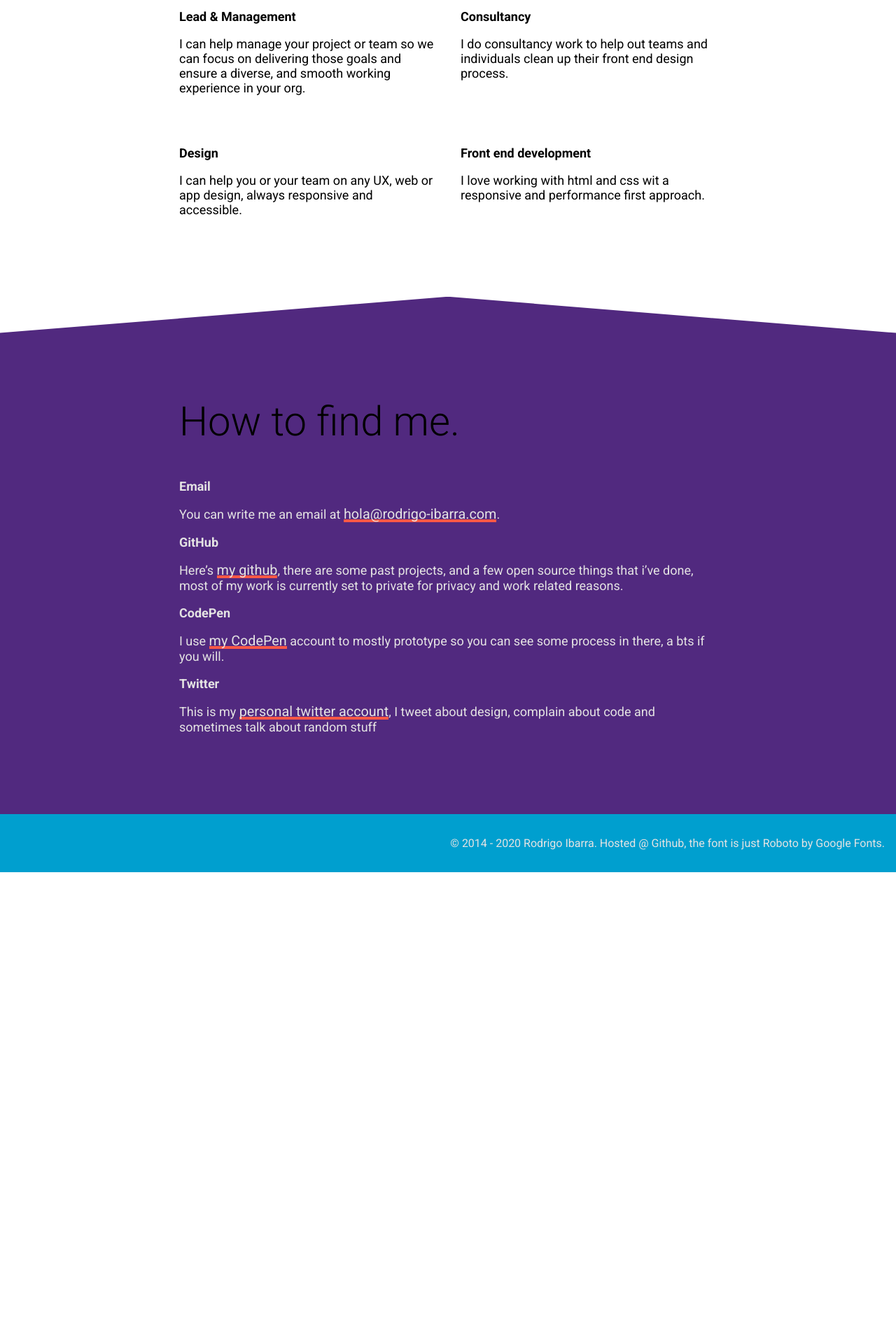
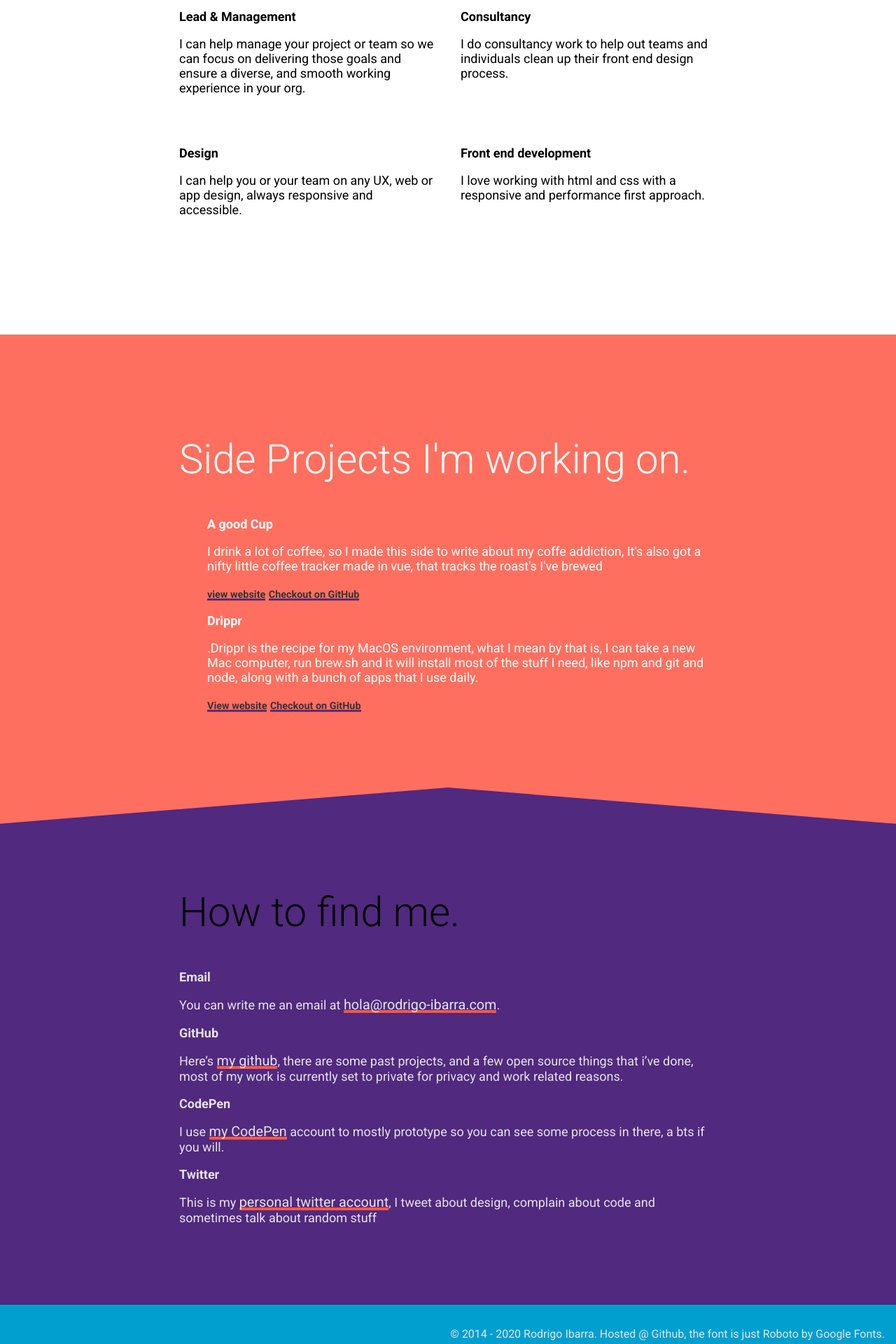
Before and after one commit to rodrigoibarra/rodrigo-ibarra.com, a Jekyll site: the page built from index.html, in a window 1280 px wide. Shown: the part 1460-3380 px from the top of the page at 70% size. Built offline with Jekyll 4.4.1, drawn with Linux system fonts in a browser that asks for light colours; before the commit the page ends 2706 px from its top, so only the background shows below that.

Commit message:
added the side projects section

```diff
--- /dev/null
+++ b/_scss/_sideprojects.scss
@@ -0,0 +1,24 @@
+.sideProjects{
+    background-color: lighten( $red, 5% );;
+    padding-bottom:8em;
+    position: relative;
+    top:3em;
+    color:white;
+}
+
+.sideProjectsList{
+    list-style: none;
+}
+
+
+a.projectLink {
+    font-size: .8em;
+    font-weight: bold;
+    color: lighten( $black, 5% );
+    text-decoration: none;
+    transition: all .2s ease-out;
+    background: linear-gradient($purple, $purple);
+    background-size: 100% .2em;
+    background-repeat: no-repeat;
+    background-position: left 0 bottom 0;
+}
--- a/css/global.scss
+++ b/css/global.scss
@@ -34,7 +34,7 @@ a, a:hover, a:visited, a:focus{
 @import "nav";
 @import "header";
 
-header, .work-section, .services-section, .contact-section, .portfolio-section{
+header, .work-section, .services-section, .contact-section, .portfolio-section, .sideProjects{
 	padding:5.333em 20%;
 
 	@media screen and (max-width: 670px) {
@@ -61,7 +61,7 @@ header, .work-section, .services-section, .contact-section, .portfolio-section{
 }
 
 @import "services";
-
+@import "sideprojects";
 @import "contact";
 @import "portfolio";
 
--- a/index.html
+++ b/index.html
@@ -26,8 +26,26 @@ layout: home
   </div>
   <div class="service-item">
     <h3 class="section-subtitle">Front end development</h3>
-    <p>I love working with html and css wit a responsive and performance first approach.</p>
+    <p>I love working with html and css with a responsive and performance first approach.</p>
   </div>
+  </div>
+
+  <div class="sideProjects">
+    <h2 class="sideProjects-section-title section-title">Side Projects I'm working on.</h2>
+  <ul class="sideProjectsList">
+    <li>
+      <h3 class="section-subtitle">A good Cup</h3>
+      <p>I drink a lot of coffee, so I made this side to write about my coffe addiction, It's also got a nifty little coffee tracker made in vue, that tracks the roast's I've brewed</p>
+      <a href="https://coffee.rodrigoibarra.rocks/" class="projectLink">view website</a>
+      <a href="https://github.com/rodrigoibarra/thebrewery" class="projectLink">Checkout on GitHub</a>
+    </li>
+    <li>
+      <h3 class="section-subtitle">Drippr</h3>
+      <p>.Drippr is the recipe for my MacOS environment, what I mean by that is, I can take a new Mac computer, run brew.sh and it will install most of the stuff I need, like npm and git and node, along with a bunch of apps that I use daily.</p>
+      <a href="https://drippr.info/" class="projectLink">View website</a>
+      <a href="https://github.com/rodrigoibarra/dripr-site" class="projectLink">Checkout on GitHub</a>
+    </li>
+  </ul>
   </div>
 
 <div class="contact-section">
```
Also changed, not shown: 1 other file.
